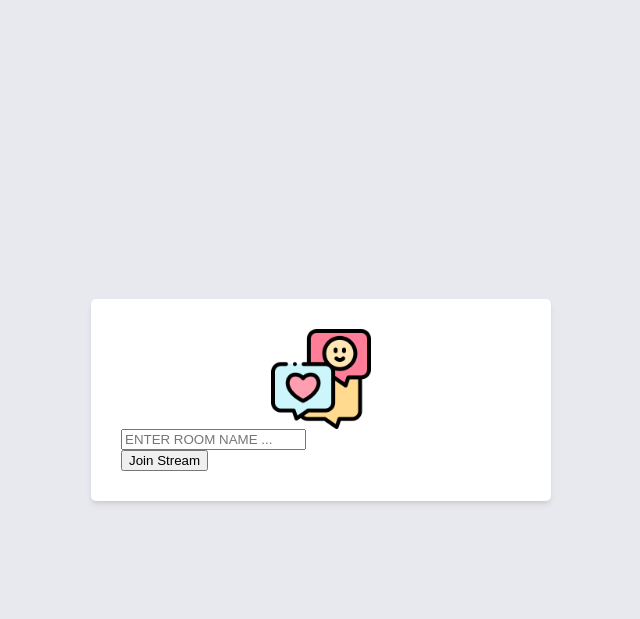
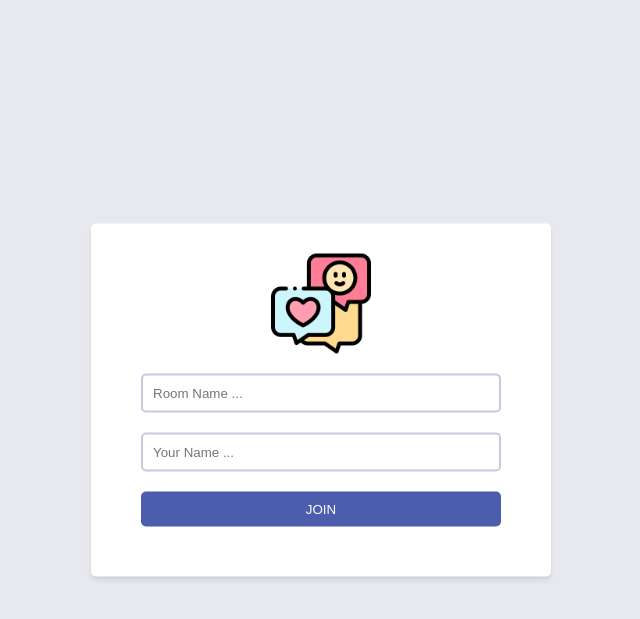
Before and after one commit to rokimiftah/chatgora, a Django app: page / in a window 1280 px wide. Shown: the top 619 px of the page, without its empty margins (319-959 px from the left). Run offline with Django 4.2, Linux system fonts and the light colour scheme.

Commit message:
style: index

```diff
--- a/static/css/style.css
+++ b/static/css/style.css
@@ -1,3 +1,5 @@
+@import url("https://fonts.googleapis.com/css2?family=Lato:wght@100;300;400;700&display=swap");
+
 :root {
   --shadow: 0 4px 6px -1px rgba(0, 0, 0, 0.1),
     0 2px 4px -1px rgba(0, 0, 0, 0.06);
@@ -5,7 +7,7 @@
 
 body {
   background-color: rgba(232, 233, 239, 1);
-  font-family: "Roboto", sans-serif;
+  font-family: "Lato", sans-serif;
 }
 
 #logo {
@@ -25,8 +27,33 @@ body {
   transform: translate(-50%, -50%);
 }
 
-.input-room-name {
-  text-transform: uppercase;
+.form-field {
+  margin: 20px;
+}
+
+.form-field label {
+  font-size: 16px;
+  line-height: 1.7em;
+}
+
+.form-field input {
+  width: 100%;
+  border: 2px solid rgba(198, 202, 219, 1);
+  border-radius: 5px;
+  padding: 10px;
+  box-sizing: border-box;
+}
+
+.form-field input[type="submit"] {
+  background-color: rgba(75, 93, 172, 1);
+  border: none;
+  color: #fff;
+}
+
+@media screen and (max-width: 450px) {
+  #form-container {
+    width: 95%;
+  }
 }
 
 /* ROOM */
--- a/templates/chatgora/index.html
+++ b/templates/chatgora/index.html
@@ -6,13 +6,13 @@
       <img id="logo" src="{% static "images/chat.png" %}" width="100px" height="100px" alt="chatgora">
       <form id="form">
         <div class="form-field">
-          <input class="input-room-name"
-                 type="text"
-                 name="room"
-                 placeholder="Enter room name ...">
+          <input type="text" name="room" placeholder="Room Name ...">
         </div>
         <div class="form-field">
-          <input type="submit" value="Join Stream">
+          <input type="text" name="username" placeholder="Your Name ...">
+        </div>
+        <div class="form-field">
+          <input type="submit" value="JOIN">
         </div>
       </form>
     </section>
```
